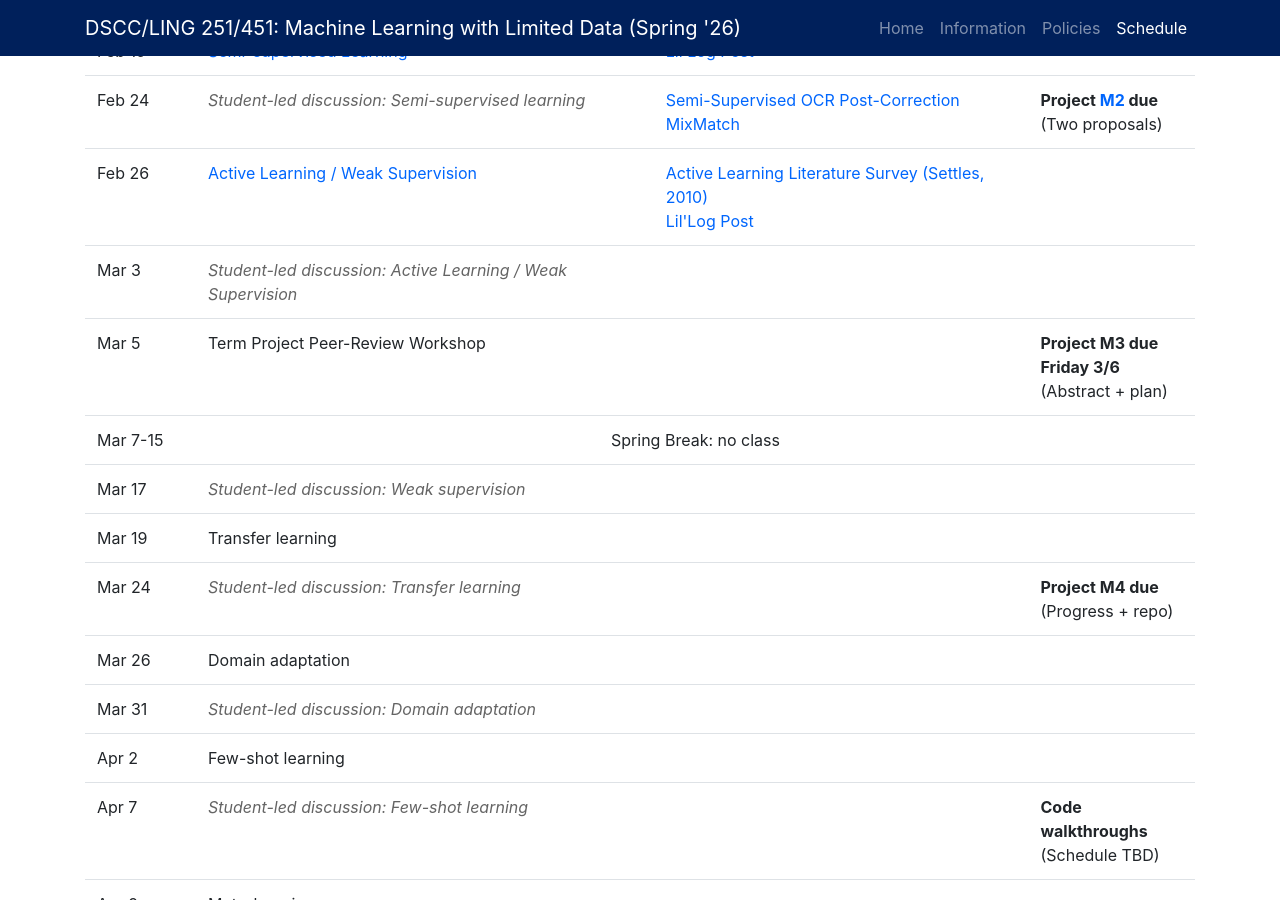
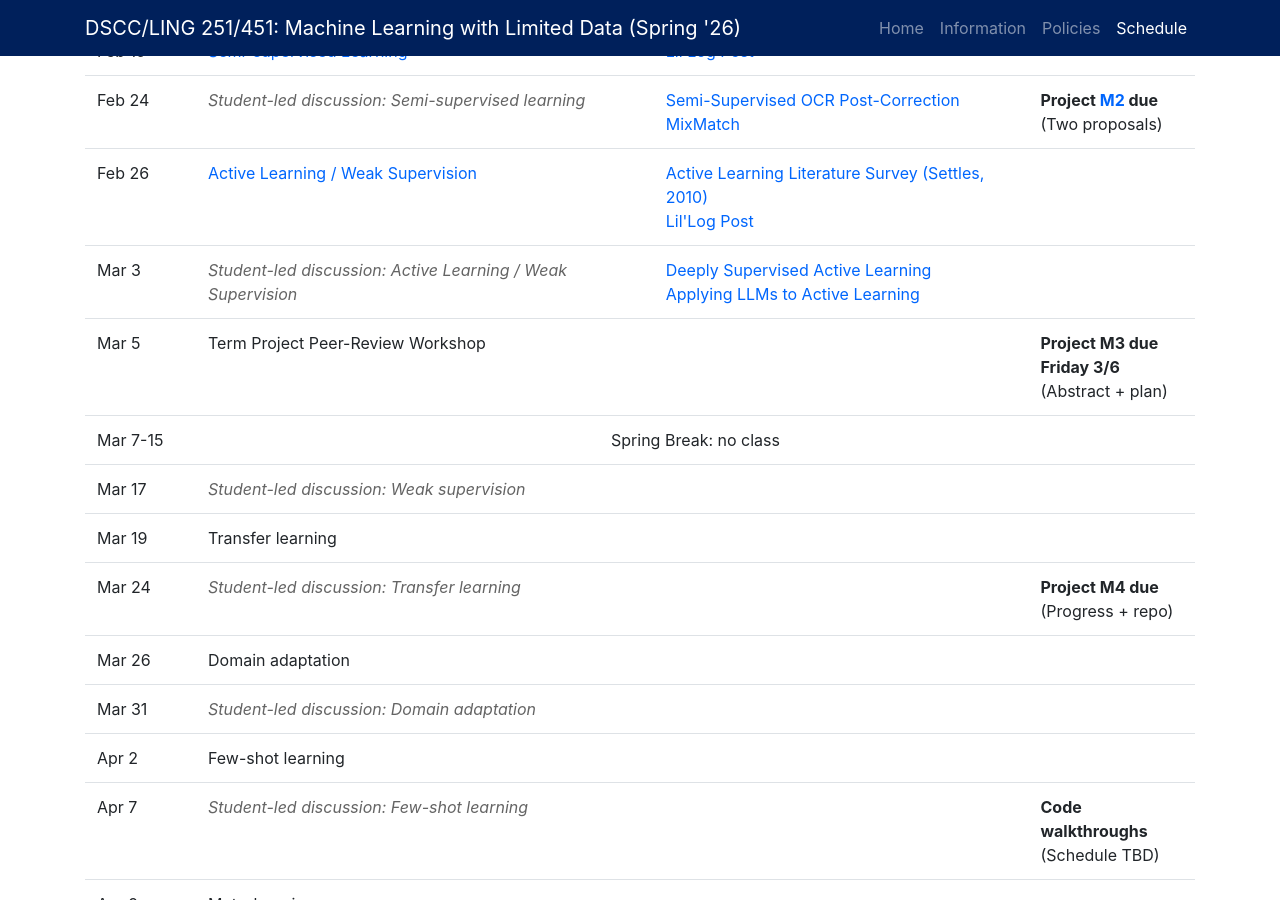
Before and after one commit to cmdowney88/cmdowney88.github.io, a Jekyll site: the page teaching/dscc251/spring26/index.html, which Jekyll copies as it is, in a window 1280 px wide and 900 px high, scrolled down 4377 px. Built offline with Jekyll 4.4.1, drawn with Linux system fonts in a browser that asks for light colours.

Commit message:
dscc251: add active learning readings

```diff
--- a/teaching/dscc251/spring26/index.html
+++ b/teaching/dscc251/spring26/index.html
@@ -440,7 +440,10 @@
 							<tr>
 								<td>Mar 3</td>
 								<td><em>Student-led discussion: Active Learning / Weak Supervision</em></td>
-								<td></td>
+								<td>
+									<a href="https://ieeexplore.ieee.org/stamp/stamp.jsp?tp=&arnumber=9326423" target="_blank">Deeply Supervised Active Learning</a>
+									<br><a href="https://arxiv.org/pdf/2502.16892" target="_blank">Applying LLMs to Active Learning</a>
+								</td>
 								<td></td>
 							</tr>
 							<tr>
```
